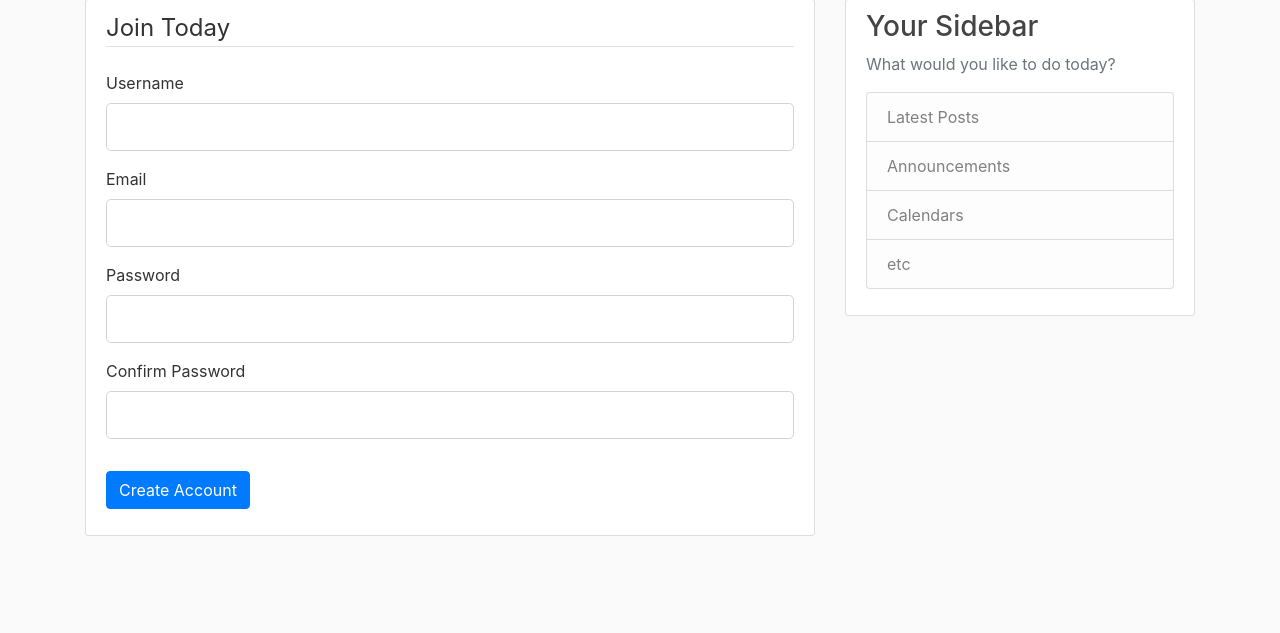
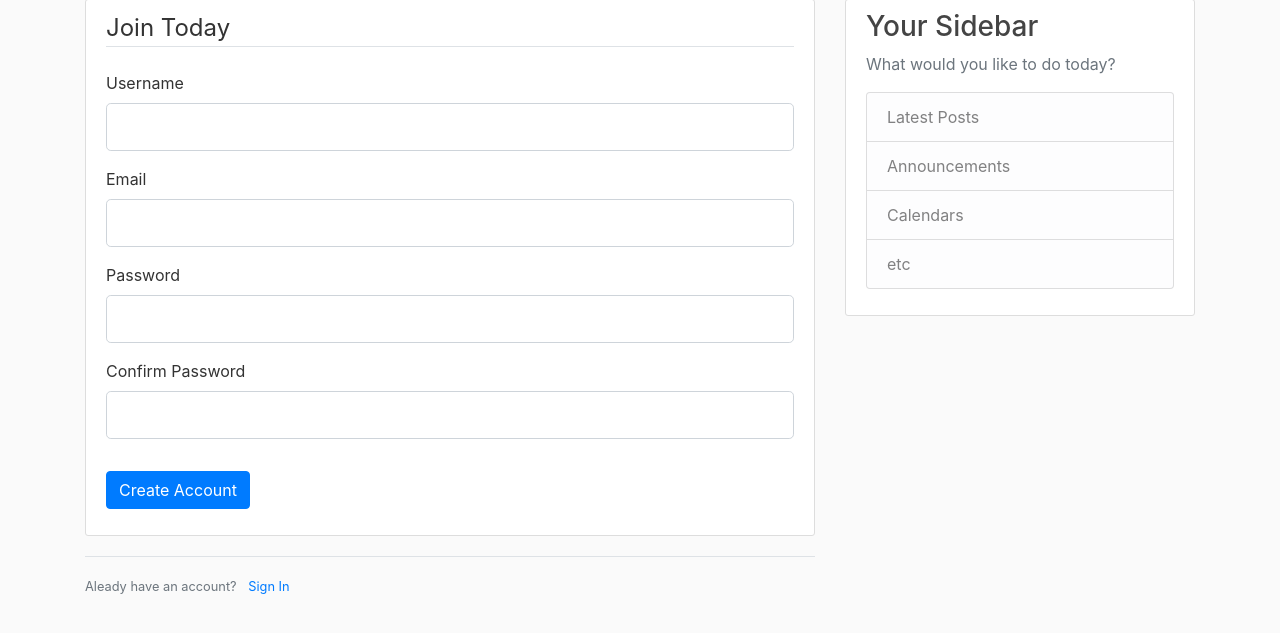
Before and after one commit to webroyit/ff59sg-RunnerBlog, a Flask app: page /register in a window 1280 px wide. Shown: the part 81-714 px from the top of the page. Run offline with Flask 2, Linux system fonts and the light colour scheme; some libraries are stand-ins or nearby versions.

Commit message:
Add a link to the login page

```diff
--- a/templates/register.html
+++ b/templates/register.html
@@ -28,4 +28,10 @@
             </div>
         </form>
     </div>
+    <div class="border-top pt-3 pb-4">
+        <small class="text-muted">
+             <!-- url_for() get the function that is named login -->
+            Aleady have an account? <a class="ml-2" href="{{ url_for('login')}}">Sign In</a>
+        </small>
+    </div>
 {% endblock %}
```
Also changed, not shown: 1 other file.
